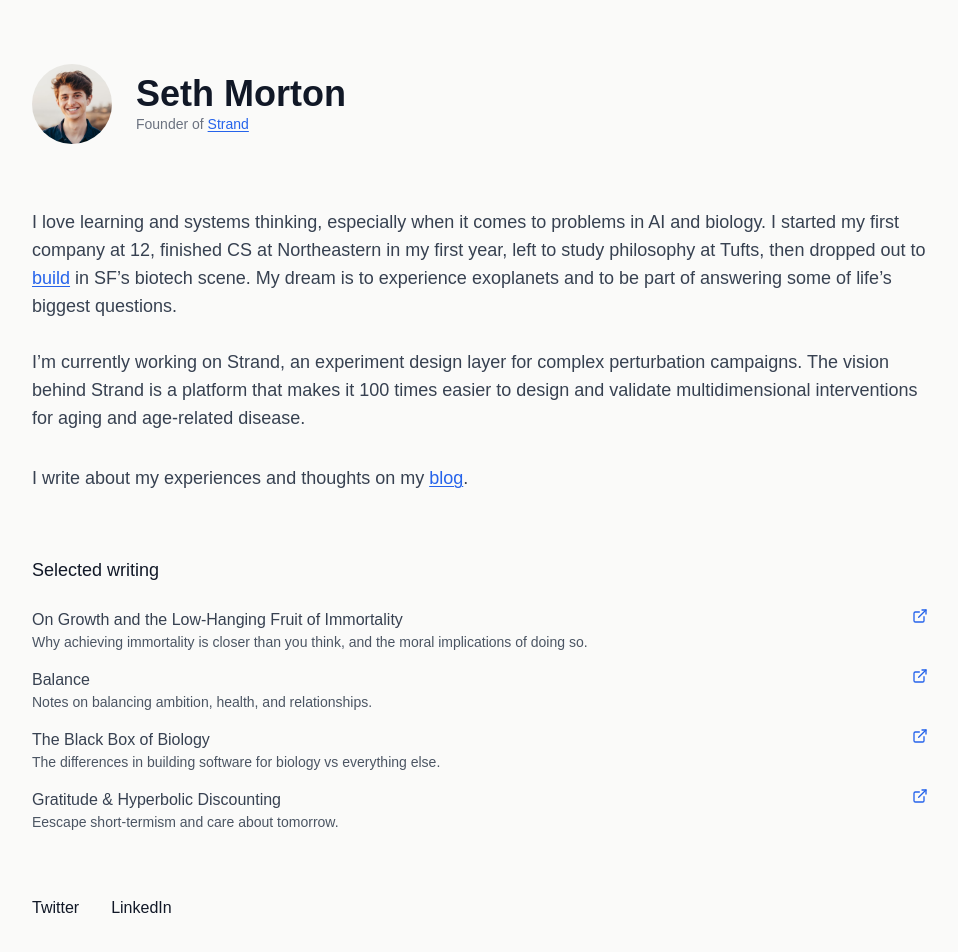
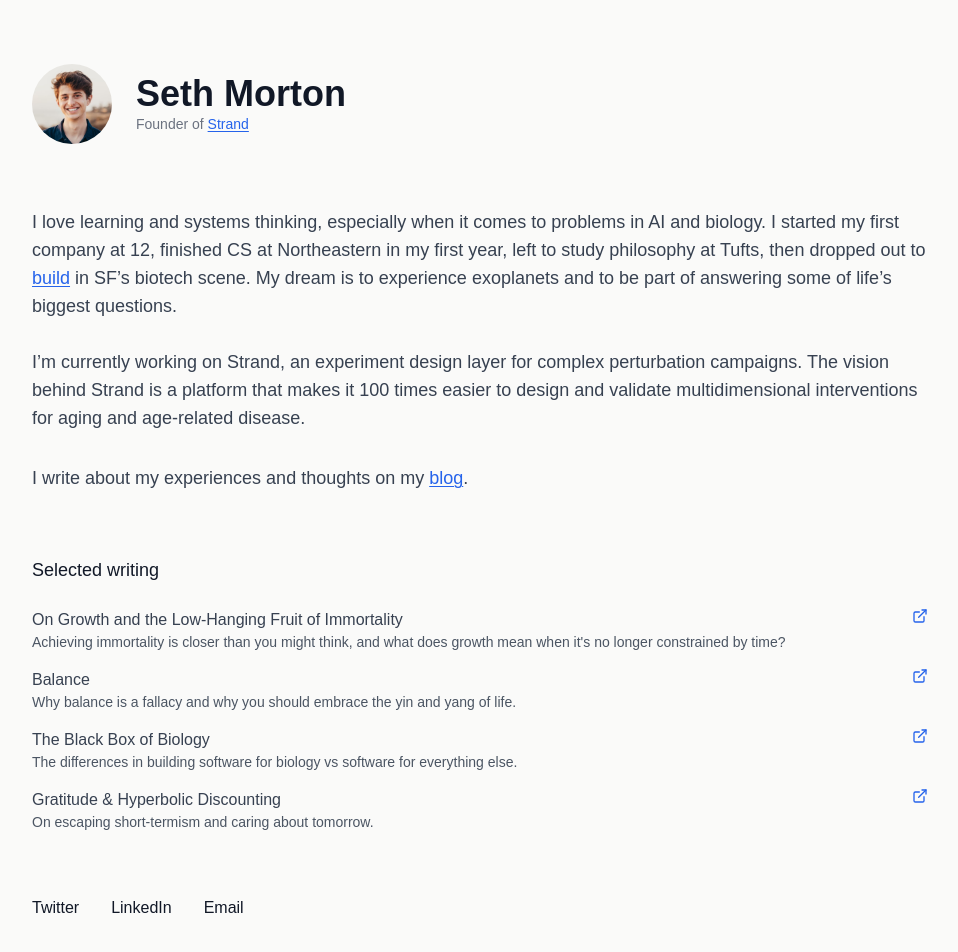
Before and after one commit to sethmorton/personal_website, a SvelteKit app: page / in a window 1280 px wide. Shown: the top 952 px of the page, without its empty margins (160-1118 px from the left). Built offline with nearby package versions, Linux system fonts and the light colour scheme; no server answers.

Commit message:
updated selected work descriptions

```diff
--- a/src/routes/+page.svelte
+++ b/src/routes/+page.svelte
@@ -61,7 +61,7 @@ I’m currently working on Strand, an experiment design layer for complex pertur
 					<div class="flex-1 min-w-0">
 						<div class="font-medium">On Growth and the Low-Hanging Fruit of Immortality</div>
 						<div class="text-sm text-gray-600">
-							Why achieving immortality is closer than you think, and the moral implications of doing so.
+							Achieving immortality is closer than you might think, and what does growth mean when it's no longer constrained by time?
 						</div>
 					</div>
 					<a
@@ -77,7 +77,7 @@ I’m currently working on Strand, an experiment design layer for complex pertur
 					<div class="flex-1 min-w-0">
 						<div class="font-medium">Balance</div>
 						<div class="text-sm text-gray-600">
-							Notes on balancing ambition, health, and relationships.
+							Why balance is a fallacy and why you should embrace the yin and yang of life.
 						</div>
 					</div>
 					<a
@@ -93,7 +93,7 @@ I’m currently working on Strand, an experiment design layer for complex pertur
 					<div class="flex-1 min-w-0">
 						<div class="font-medium">The Black Box of Biology</div>
 						<div class="text-sm text-gray-600">
-							The differences in building software for biology vs everything else.
+							The differences in building software for biology vs software for everything else.
 						</div>
 					</div>
 					<a
@@ -109,7 +109,7 @@ I’m currently working on Strand, an experiment design layer for complex pertur
 					<div class="flex-1 min-w-0">
 						<div class="font-medium">Gratitude &amp; Hyperbolic Discounting</div>
 						<div class="text-sm text-gray-600">
-							Eescape short-termism and care about tomorrow.
+							On escaping short-termism and caring about tomorrow.
 						</div>
 					</div>
 					<a
@@ -140,6 +140,14 @@ I’m currently working on Strand, an experiment design layer for complex pertur
 				class="text-gray-900 hover:text-blue-600 transition-colors duration-200 text-sm sm:text-base"
 			>
 				LinkedIn
+			</a>
+			<a
+				href="mailto:sethmorton05@gmail.com"
+				target="_blank"
+				rel="noopener noreferrer"
+				class="text-gray-900 hover:text-blue-600 transition-colors duration-200 text-sm sm:text-base"
+			>
+				Email
 			</a>
 		</div>
 	</div>
```
Also changed, not shown: src/routes/built/+page.svelte (line endings or trailing spaces).
